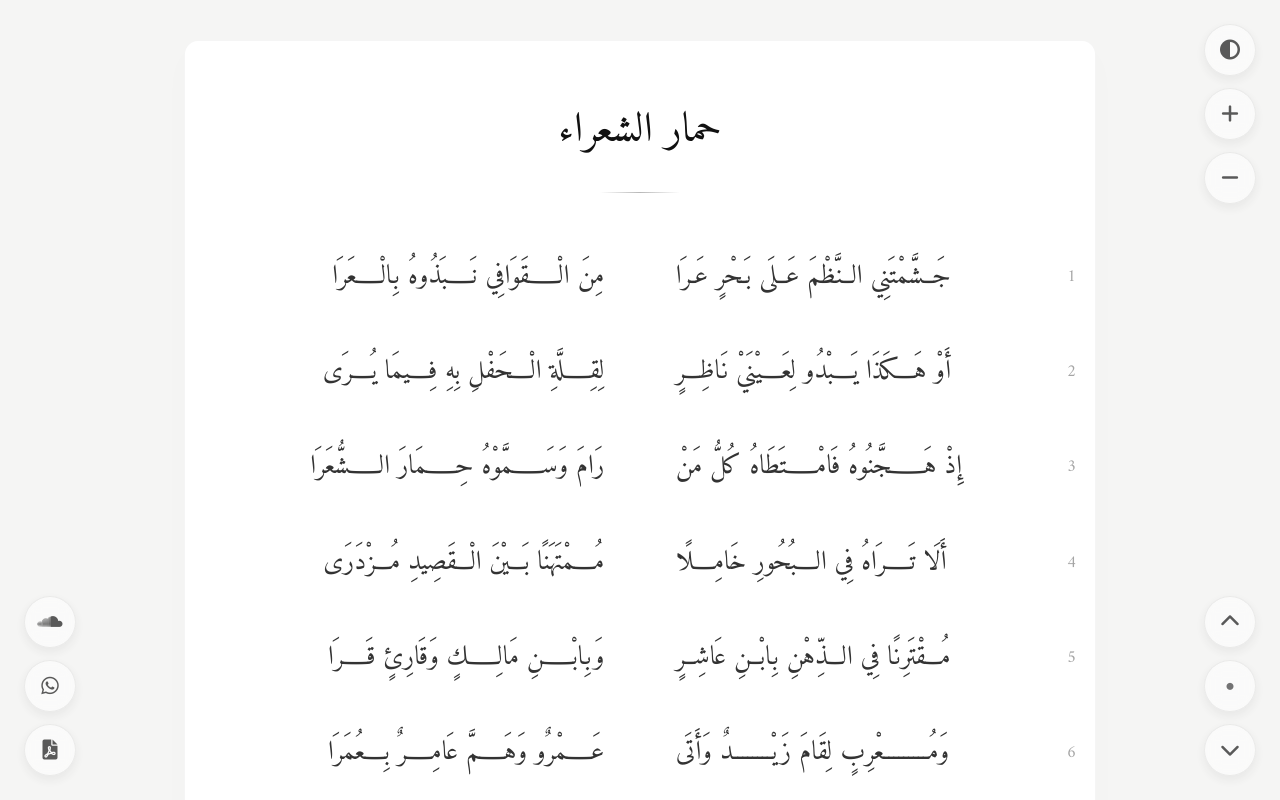
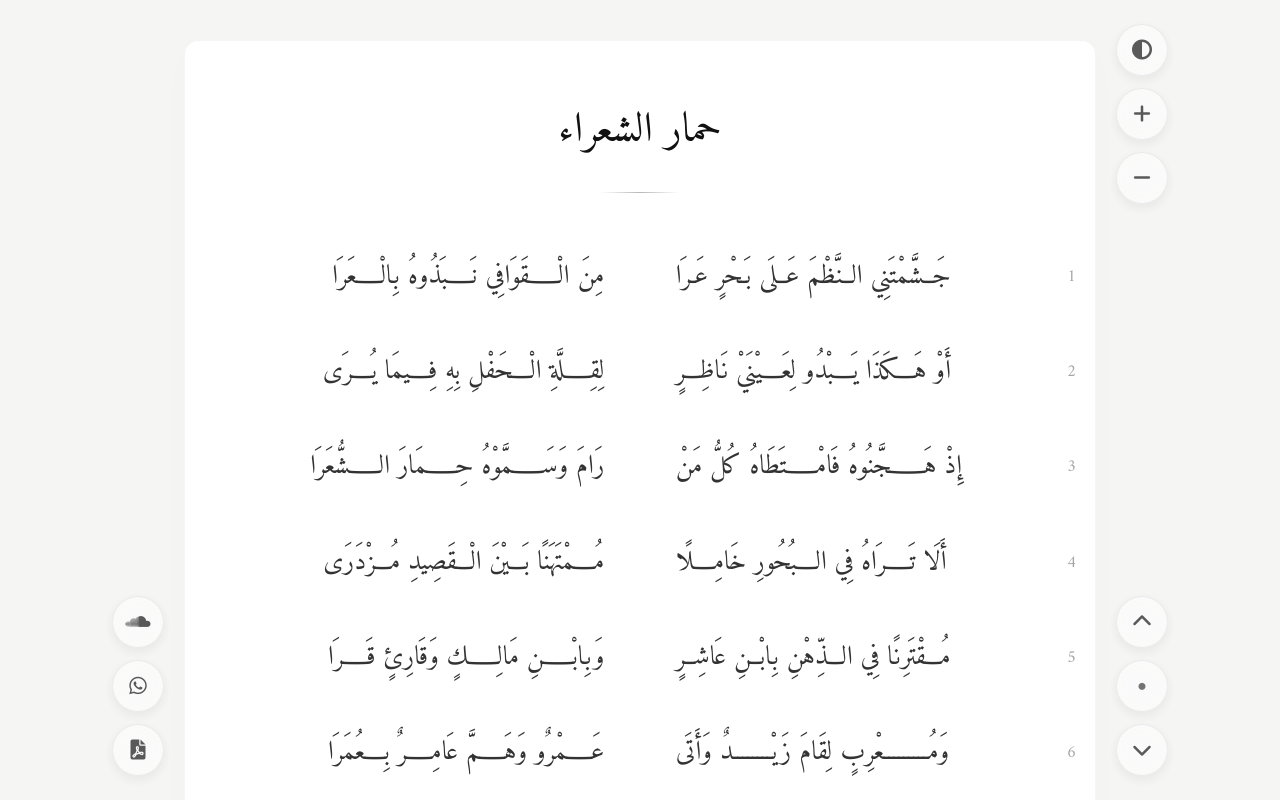
Before and after one commit to kmbenjel/hmittou, a plain HTML site: page index.html in a window 1280 px wide. Shown: the top 800 px of the page. Drawn offline with Linux system fonts and the light colour scheme.

Commit message:
Position desktop floating controls dynamically next to centered box walls using CSS calc and max

```diff
--- a/index.html
+++ b/index.html
@@ -128,7 +128,7 @@
             .controls {
                 position: fixed;
                 top: 24px;
-                right: 24px;
+                right: max(24px, calc(50% - 24rem - 72px));
                 display: flex;
                 flex-direction: column;
                 gap: 12px;
@@ -138,7 +138,7 @@
             .nav-controls {
                 position: fixed;
                 bottom: max(24px, env(safe-area-inset-bottom, 24px));
-                right: 24px;
+                right: max(24px, calc(50% - 24rem - 72px));
                 display: flex;
                 flex-direction: column;
                 gap: 12px;
@@ -148,7 +148,7 @@
             .left-controls {
                 position: fixed;
                 bottom: max(24px, env(safe-area-inset-bottom, 24px));
-                left: 24px;
+                left: max(24px, calc(50% - 24rem - 72px));
                 display: flex;
                 flex-direction: column;
                 gap: 12px;
```
